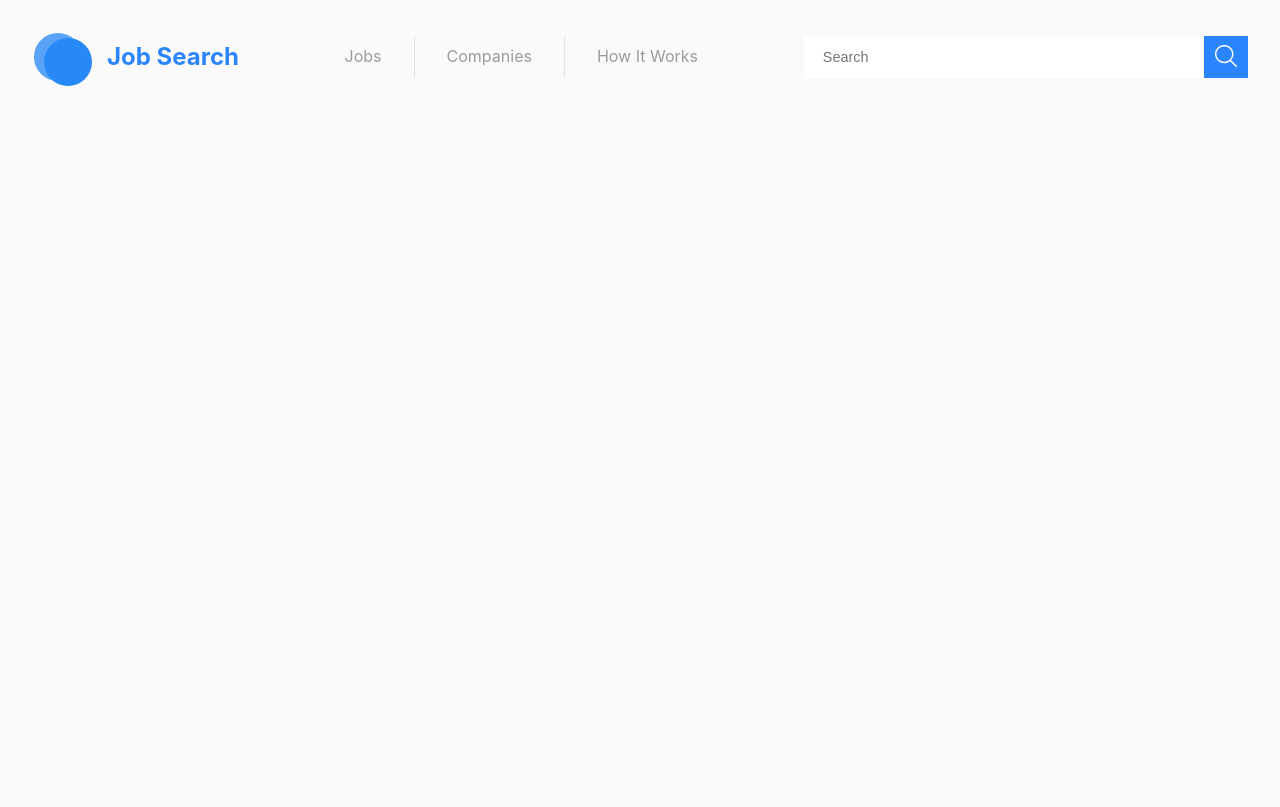
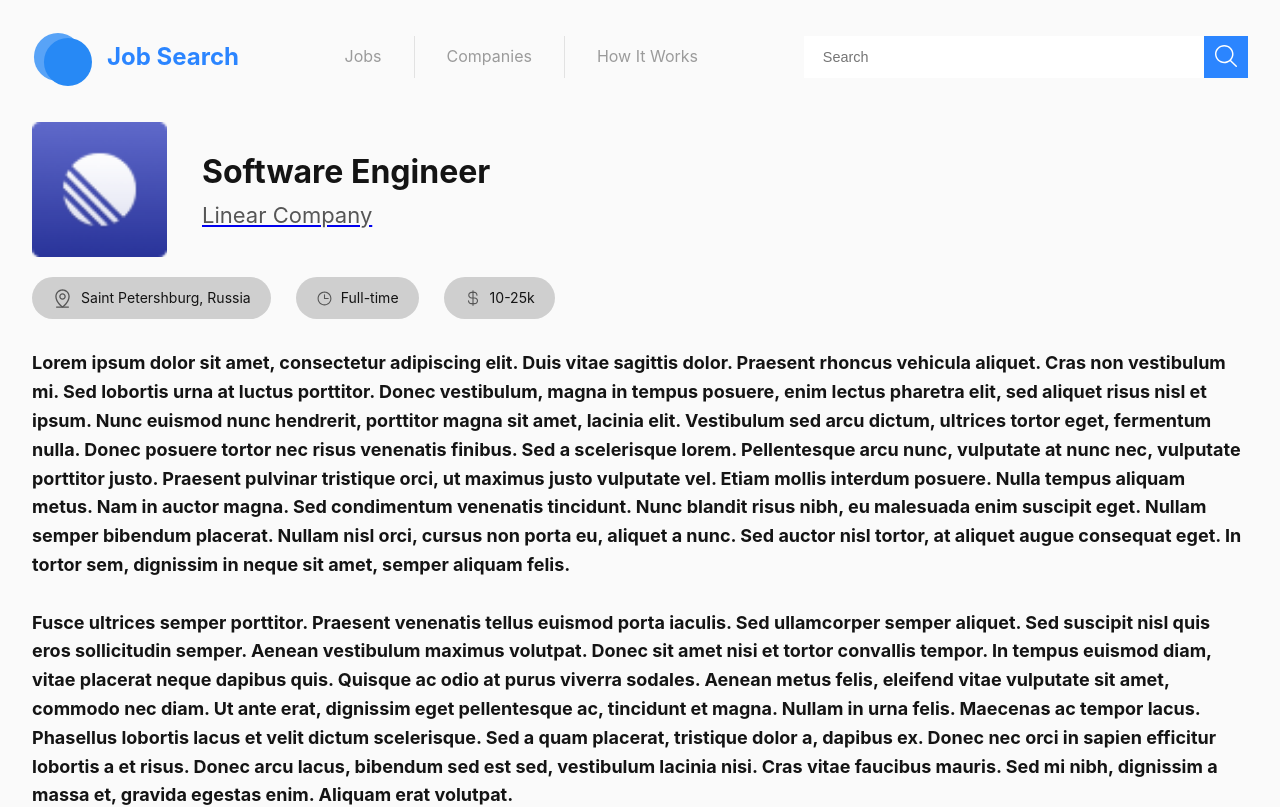
Before and after one commit to liiiipe/job-finder, a Vue app: page /job/1 in a window 1280 px wide. Shown: the top 807 px of the page. Built offline with nearby package versions, Linux system fonts and the light colour scheme; data requests are answered from the project's data file.

Commit message:
create job page

```diff
--- a/src/components/JobBox.vue
+++ b/src/components/JobBox.vue
@@ -15,9 +15,7 @@
 </script>
 
 <template>
-  <div
-    class="job"
-  >
+  <router-link :to="'/job/' + job.id" class="job">
     <header>
       <img class="logo-company" :src="job.logo_url" alt="logo company" />
       <div>
@@ -46,20 +44,19 @@
         <h4>Update {{ job.updated_at }} ago</h4>
       </div>
     </div>
-  </div>
+  </router-link>
 </template>
 
 <style>
-
 .job {
   background-color: #ffffff;
   padding: 25px;
   display: flex;
   gap: 15px;
   flex-direction: column;
-  cursor: pointer;
   transition: 0.4s all;
   width: 313px;
+  text-decoration: none;
 }
 .job:hover {
   background-color: #f6f6f6;
--- a/src/router/index.ts
+++ b/src/router/index.ts
@@ -26,6 +26,11 @@
       path: '/companies/:id',
       name: 'company',
       component: () => import('../views/CompanyView.vue')
+    },
+    {
+      path: '/job/:id',
+      name: 'job',
+      component: () => import('../views/JobView.vue')
     }
   ]
 })
--- /dev/null
+++ b/src/views/JobView.vue
@@ -0,0 +1,157 @@
+<script setup lang="ts">
+import type { Job } from '@/types/Job'
+import { ref, watchEffect } from 'vue'
+import { useRoute } from 'vue-router'
+
+import IconMapPinLine from '../components/icons/IconMapPinLine.vue'
+import IconClock from '../components/icons/IconClock.vue'
+import IconCurrencyDollar from '../components/icons/IconCurrencyDollar.vue'
+const route = useRoute()
+
+const job = ref<Job>()
+
+watchEffect(async () => {
+  job.value = await (await fetch(`http://localhost:3000/jobs?id=${route.params.id}`)).json()
+  // @ts-ignore
+  job.value = job.value[0]
+})
+</script>
+
+<template>
+  <main class="page-job">
+    <header>
+      <img class="logo-company" :src="job?.logo_url" alt="logo company" />
+      <div>
+        <h1>{{ job?.title }}</h1>
+        <router-link :to="'/companies/' + job?.company_id">
+          <h2>{{ job?.company }}</h2>
+
+        </router-link>
+      </div>
+    </header>
+    <div class="info">
+      <h3><IconMapPinLine />{{ job?.location }}</h3>
+      <h3><IconClock /> {{ job?.type }}</h3>
+      <h3><IconCurrencyDollar /> {{ job?.salary }}</h3>
+    </div>
+    <p>
+      Lorem ipsum dolor sit amet, consectetur adipiscing elit. Duis vitae sagittis dolor. Praesent
+      rhoncus vehicula aliquet. Cras non vestibulum mi. Sed lobortis urna at luctus porttitor. Donec
+      vestibulum, magna in tempus posuere, enim lectus pharetra elit, sed aliquet risus nisl et
+      ipsum. Nunc euismod nunc hendrerit, porttitor magna sit amet, lacinia elit. Vestibulum sed
+      arcu dictum, ultrices tortor eget, fermentum nulla. Donec posuere tortor nec risus venenatis
+      finibus. Sed a scelerisque lorem. Pellentesque arcu nunc, vulputate at nunc nec, vulputate
+      porttitor justo. Praesent pulvinar tristique orci, ut maximus justo vulputate vel. Etiam
+      mollis interdum posuere. Nulla tempus aliquam metus. Nam in auctor magna. Sed condimentum
+      venenatis tincidunt. Nunc blandit risus nibh, eu malesuada enim suscipit eget. Nullam semper
+      bibendum placerat. Nullam nisl orci, cursus non porta eu, aliquet a nunc. Sed auctor nisl
+      tortor, at aliquet augue consequat eget. In tortor sem, dignissim in neque sit amet, semper
+      aliquam felis.
+      <br />
+      <br />
+      Fusce ultrices semper porttitor. Praesent venenatis tellus euismod porta iaculis. Sed
+      ullamcorper semper aliquet. Sed suscipit nisl quis eros sollicitudin semper. Aenean vestibulum
+      maximus volutpat. Donec sit amet nisi et tortor convallis tempor. In tempus euismod diam,
+      vitae placerat neque dapibus quis. Quisque ac odio at purus viverra sodales. Aenean metus
+      felis, eleifend vitae vulputate sit amet, commodo nec diam. Ut ante erat, dignissim eget
+      pellentesque ac, tincidunt et magna. Nullam in urna felis. Maecenas ac tempor lacus. Phasellus
+      lobortis lacus et velit dictum scelerisque. Sed a quam placerat, tristique dolor a, dapibus
+      ex. Donec nec orci in sapien efficitur lobortis a et risus. Donec arcu lacus, bibendum sed est
+      sed, vestibulum lacinia nisi. Cras vitae faucibus mauris. Sed mi nibh, dignissim a massa et,
+      gravida egestas enim. Aliquam erat volutpat.
+      <br />
+      <br />
+      Praesent varius tincidunt imperdiet. Etiam quam nibh, molestie non felis ac, lacinia aliquam
+      ante. Morbi semper sit amet mauris et gravida. Nunc quis convallis dui, in interdum ligula.
+      Nunc posuere orci vitae dignissim mollis. Aenean lobortis tellus diam, dapibus tempor erat
+      feugiat vitae. Donec id cursus urna. Mauris sodales mauris nec ullamcorper bibendum. Mauris
+      pharetra erat tortor, nec elementum turpis pretium et. Cras faucibus auctor elit. Donec felis
+      turpis, malesuada congue sapien vel, placerat mattis arcu. Donec ultrices tortor sit amet
+      nulla scelerisque, non imperdiet nunc dignissim. Nunc fermentum tellus odio, id lobortis
+      lectus tempor id. Phasellus faucibus mauris vitae lorem vestibulum cursus. Sed vitae
+      consectetur ex. Aliquam erat volutpat. Praesent condimentum velit ac molestie euismod.
+      <br />
+      <br />
+      Nam interdum venenatis ligula quis tincidunt. Nulla sed velit pharetra, iaculis libero eu,
+      mollis felis. Sed eu varius dolor. Maecenas libero libero, volutpat eget fermentum vel,
+      sagittis non nibh. Vestibulum ante ipsum primis in faucibus orci luctus et ultrices posuere
+      cubilia curae; Duis vel mollis sapien. Vivamus venenatis orci tellus, at convallis turpis
+      tristique sit amet.
+    </p>
+    <div class="btn-apply">
+      <button>Apply now</button>
+    </div>
+  </main>
+</template>
+
+<style>
+.page-job {
+  margin-top: 40px;
+}
+
+main header {
+  display: flex;
+  gap: 35px;
+  align-items: center;
+}
+
+main header .logo-company {
+  width: 135px;
+  height: 135px;
+}
+
+main header h1 {
+  font-size: 32px;
+  color: #141414;
+  font-weight: bold;
+}
+main header h2 {
+  font-size: 22px;
+  color: #565656;
+}
+
+main .info {
+  display: flex;
+  gap: 25px;
+  color: #141414;
+  margin-top: 20px;
+  font-size: 12px;
+  align-items: center;
+}
+
+main .info h3 {
+  display: flex;
+  align-items: center;
+  gap: 8px;
+}
+main .info h3 {
+  background-color: #cfcfcf;
+  padding: 10px 20px;
+  border-radius: 26px;
+}
+main p {
+  margin-top: 30px;
+  font-size: 18px;
+  color: #141414;
+  font-weight: bold;
+}
+main .btn-apply {
+  display: flex;
+  justify-content: center;
+  margin: 60px 0;
+}
+main .btn-apply button {
+  border: none;
+  font-size: 20px;
+  font-weight: bold;
+  padding: 15px 70px;
+  border-radius: 26px;
+  cursor: pointer;
+  background-color: var(--color-primary);
+  color: #ffffff;
+}
+main .btn-apply button:hover {
+  transition: 0.4s;
+  opacity: 0.85;
+}
+</style>
```
